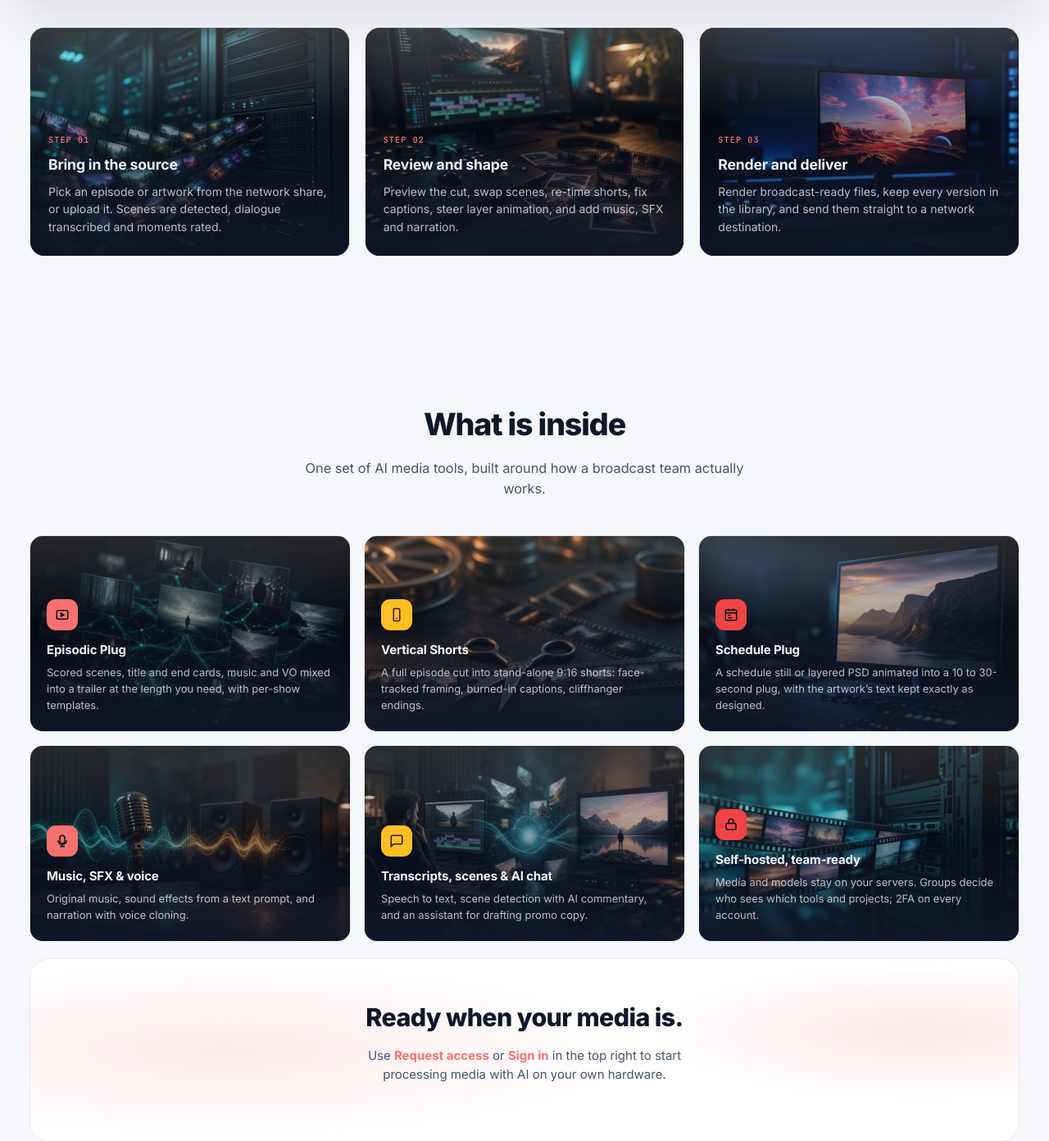
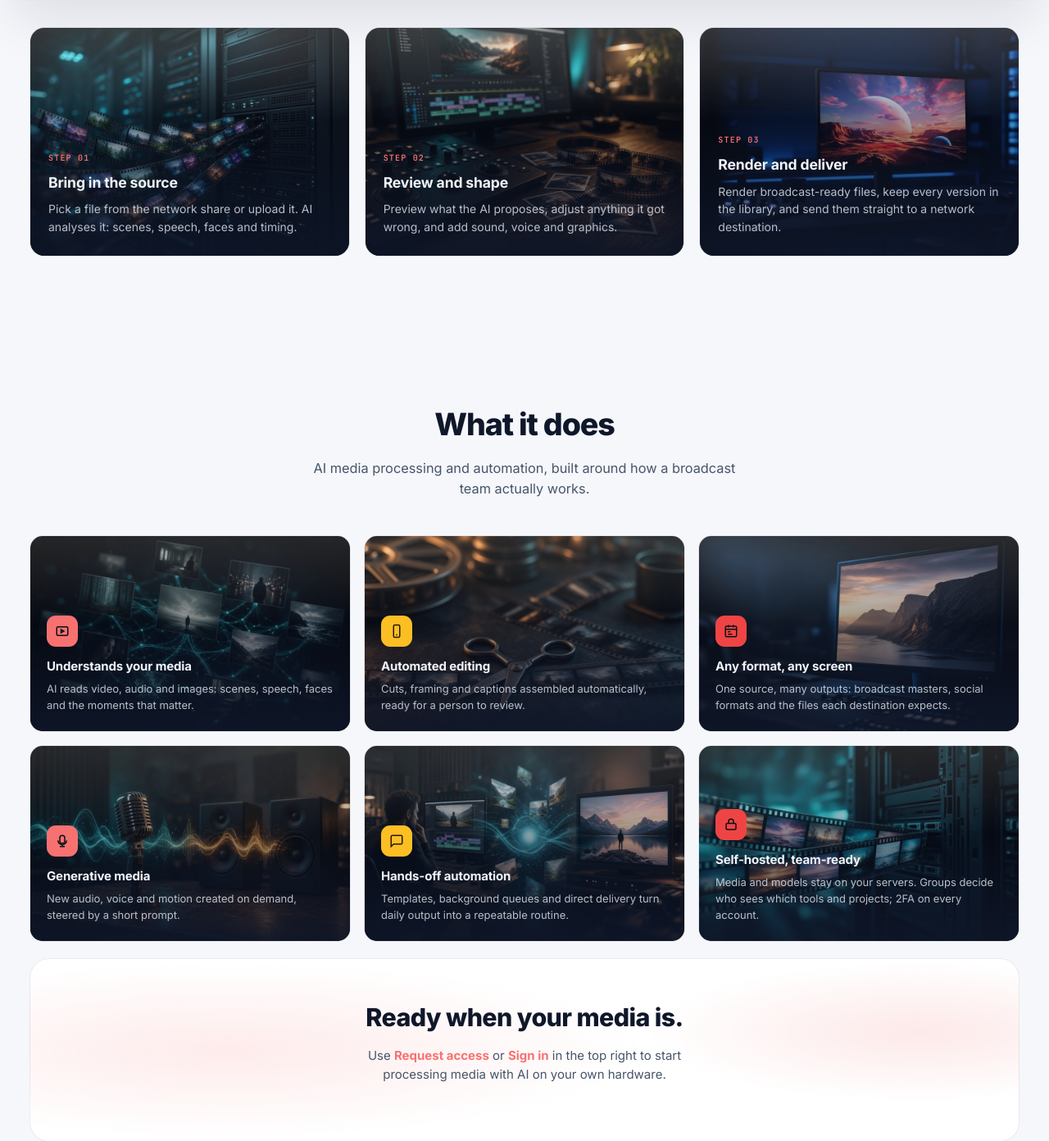
Before and after one commit to junleynes/prism, a Flask app: page / in a window 1280 px wide. Shown: the part 2292-3684 px from the top of the page at 82% size. Run offline with Flask 3, Linux system fonts and the light colour scheme; parts of the project's set-up code (start-up, migrations or seed data) failed here and were passed over; some libraries are stand-ins or nearby versions.

Commit message:
Landing page: feature cards describe AI media processing, not the tools
"What it does": understands your media, automated editing, any format/any
screen, generative media, hands-off automation, self-hosted & team-ready.
How-it-works steps made generic to match.

Co-Authored-By: Claude Opus 5.5 <noreply@anthropic.com>
Claude-Session: https://claude.ai/code/session_01UAszi8mBYYvS2GbFNgviD8

```diff
--- a/templates/landing.html
+++ b/templates/landing.html
@@ -491,7 +491,7 @@ footer{
         <div class="how-card-body">
           <div class="how-step">Step 01</div>
           <h3>Bring in the source</h3>
-          <p>Pick an episode or artwork from the network share, or upload it. Scenes are detected, dialogue transcribed and moments rated.</p>
+          <p>Pick a file from the network share or upload it. AI analyses it: scenes, speech, faces and timing.</p>
         </div>
       </article>
       <article class="how-card">
@@ -499,7 +499,7 @@ footer{
         <div class="how-card-body">
           <div class="how-step">Step 02</div>
           <h3>Review and shape</h3>
-          <p>Preview the cut, swap scenes, re-time shorts, fix captions, steer layer animation, and add music, SFX and narration.</p>
+          <p>Preview what the AI proposes, adjust anything it got wrong, and add sound, voice and graphics.</p>
         </div>
       </article>
       <article class="how-card">
@@ -514,47 +514,47 @@ footer{
   </section>
 
   <section class="section" id="features">
-    <h2 class="section-title">What is inside</h2>
-    <p class="section-sub">One set of AI media tools, built around how a broadcast team actually works.</p>
+    <h2 class="section-title">What it does</h2>
+    <p class="section-sub">AI media processing and automation, built around how a broadcast team actually works.</p>
     <div class="features">
       <article class="feature">
         <div class="feature-bg" style="background-image:url('/static/landing-feat-1.jpg')"></div>
         <div class="feature-body">
           <div class="num c-teal"><svg viewBox="0 0 24 24" fill="none" stroke="currentColor" stroke-width="2"><rect x="3" y="5" width="18" height="14" rx="2"/><path d="M10 9.5v5l4.5-2.5L10 9.5z"/></svg></div>
-          <h3>Episodic Plug</h3>
-          <p>Scored scenes, title and end cards, music and VO mixed into a trailer at the length you need, with per-show templates.</p>
+          <h3>Understands your media</h3>
+          <p>AI reads video, audio and images: scenes, speech, faces and the moments that matter.</p>
         </div>
       </article>
       <article class="feature">
         <div class="feature-bg" style="background-image:url('/static/landing-feat-4.jpg')"></div>
         <div class="feature-body">
           <div class="num c-amber"><svg viewBox="0 0 24 24" fill="none" stroke="currentColor" stroke-width="2"><rect x="7" y="2" width="10" height="20" rx="2"/><path d="M11 18h2"/></svg></div>
-          <h3>Vertical Shorts</h3>
-          <p>A full episode cut into stand-alone 9:16 shorts: face-tracked framing, burned-in captions, cliffhanger endings.</p>
+          <h3>Automated editing</h3>
+          <p>Cuts, framing and captions assembled automatically, ready for a person to review.</p>
         </div>
       </article>
       <article class="feature">
         <div class="feature-bg" style="background-image:url('/static/landing-feat-6.jpg')"></div>
         <div class="feature-body">
           <div class="num c-blue"><svg viewBox="0 0 24 24" fill="none" stroke="currentColor" stroke-width="2"><rect x="3" y="4" width="18" height="17" rx="2"/><path d="M3 9h18M8 2v4M16 2v4M7 13h4M7 17h7"/></svg></div>
-          <h3>Schedule Plug</h3>
-          <p>A schedule still or layered PSD animated into a 10 to 30-second plug, with the artwork&rsquo;s text kept exactly as designed.</p>
+          <h3>Any format, any screen</h3>
+          <p>One source, many outputs: broadcast masters, social formats and the files each destination expects.</p>
         </div>
       </article>
       <article class="feature">
         <div class="feature-bg" style="background-image:url('/static/landing-feat-2.jpg')"></div>
         <div class="feature-body">
           <div class="num c-teal"><svg viewBox="0 0 24 24" fill="none" stroke="currentColor" stroke-width="2"><path d="M12 3a4 4 0 0 1 4 4v5a4 4 0 0 1-8 0V7a4 4 0 0 1 4-4z"/><path d="M5 11a7 7 0 0 0 14 0"/><path d="M12 18v3"/><path d="M8 21h8"/></svg></div>
-          <h3>Music, SFX &amp; voice</h3>
-          <p>Original music, sound effects from a text prompt, and narration with voice cloning.</p>
+          <h3>Generative media</h3>
+          <p>New audio, voice and motion created on demand, steered by a short prompt.</p>
         </div>
       </article>
       <article class="feature">
         <div class="feature-bg" style="background-image:url('/static/landing-feat-3.jpg')"></div>
         <div class="feature-body">
           <div class="num c-amber"><svg viewBox="0 0 24 24" fill="none" stroke="currentColor" stroke-width="2"><path d="M21 15a2 2 0 0 1-2 2H7l-4 4V5a2 2 0 0 1 2-2h14a2 2 0 0 1 2 2z"/></svg></div>
-          <h3>Transcripts, scenes &amp; AI chat</h3>
-          <p>Speech to text, scene detection with AI commentary, and an assistant for drafting promo copy.</p>
+          <h3>Hands-off automation</h3>
+          <p>Templates, background queues and direct delivery turn daily output into a repeatable routine.</p>
         </div>
       </article>
       <article class="feature">
```
Also changed, not shown: tests/test_landing.py (+4 -2 lines).
